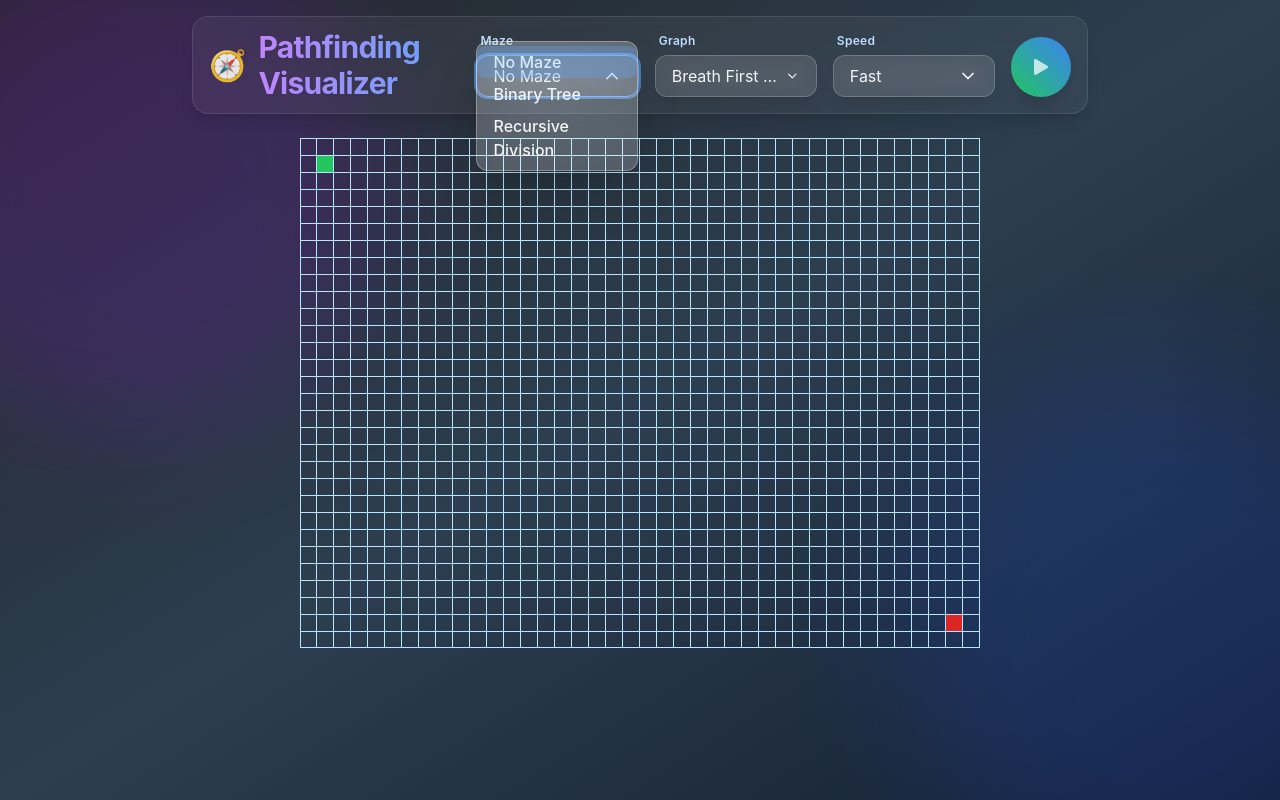
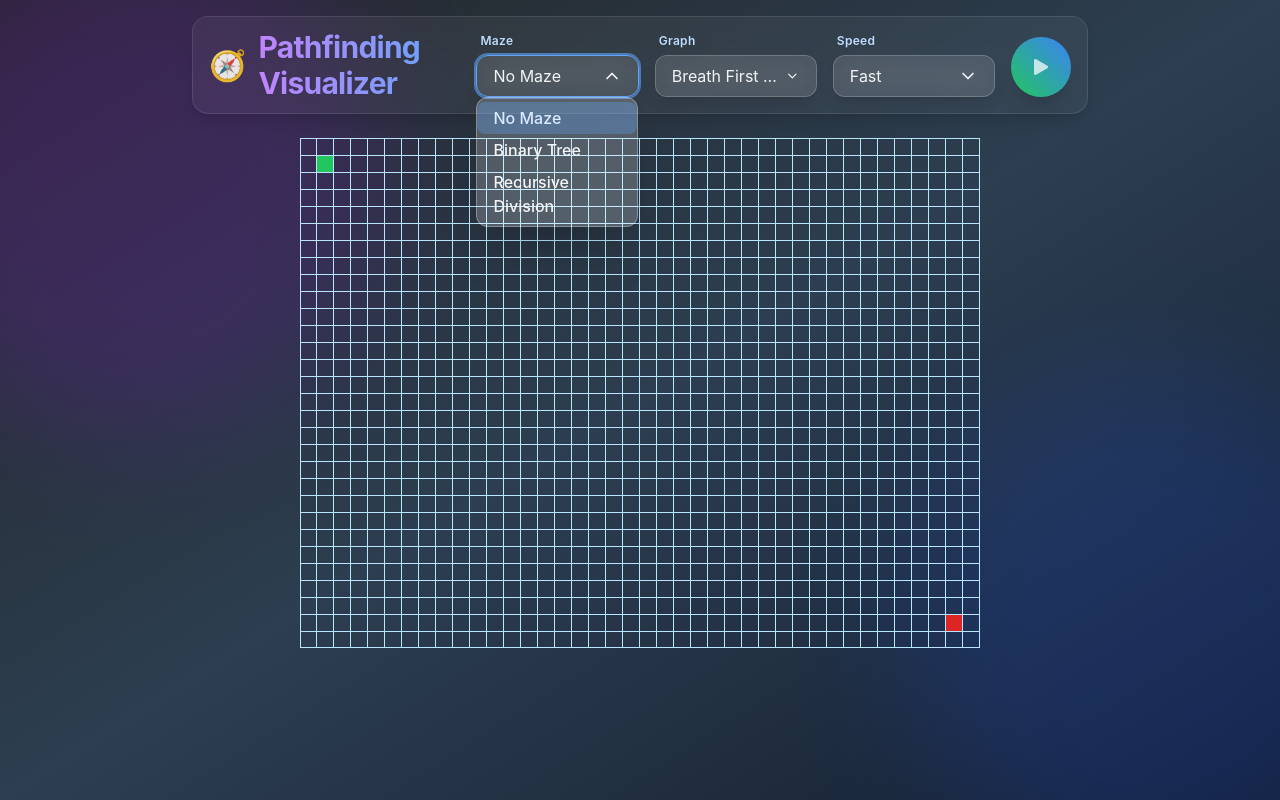
Before and after one commit to Froxzen/pathfinder-visualiser, a React (Vite) app: page / in a window 1280 px wide. Both pictures are taken after a click on the button "No Maze". Built offline with nearby package versions, Linux system fonts and the light colour scheme.

Commit message:
Fixed issue where dropdown objects were overlapping

```diff
--- a/src/components/Select.tsx
+++ b/src/components/Select.tsx
@@ -72,7 +72,7 @@ export function Select({
 				<div
 					ref={menuRef}
 					tabIndex={-1}
-					className="absolute z-50 mt-2 w-full rounded-xl bg-white/20 backdrop-blur-2xl shadow-2xl border border-white/30 py-1 animate-fadeIn"
+					className="absolute left-0 right-0 top-full z-50 w-full rounded-xl bg-white/20 backdrop-blur-2xl shadow-2xl border border-white/30 py-1 animate-fadeIn"
 					role="listbox"
 					onKeyDown={handleKeyDown}
 				>
```
